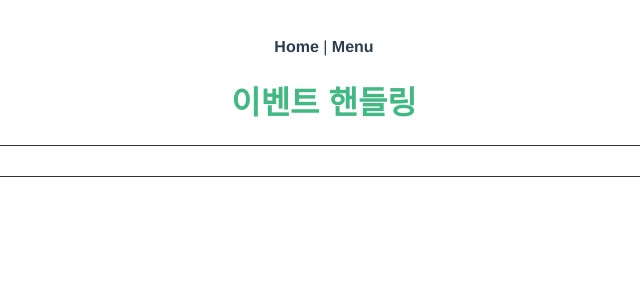
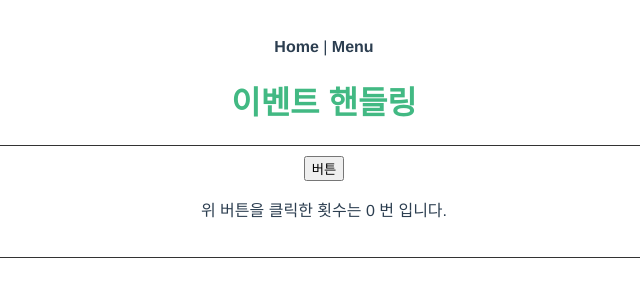
Before and after one commit to kyeongmin21/vueStudy, a Vue app: page /event in a window 1280 px wide. Shown: the top 300 px of the page, without its empty margins (316-956 px from the left). Built offline with nearby package versions, Linux system fonts and the light colour scheme.

Commit message:
@click 이벤트

```diff
--- a/src/views/Event.vue
+++ b/src/views/Event.vue
@@ -3,7 +3,8 @@
     <h1>이벤트 핸들링</h1>
 
     <section class="first">
-
+      <button @click="counter">버튼</button>
+      <p>위 버튼을 클릭한 횟수는 {{ num}} 번 입니다.</p>
     </section>
   </div>
 </template>
@@ -17,11 +18,13 @@ export default {
   },
   data() {
     return {
-
+      num: 0,
     };
   },
   methods: {
-
+    counter() {
+      this.num += 1;
+    }
   },
 };
 </script>
```
